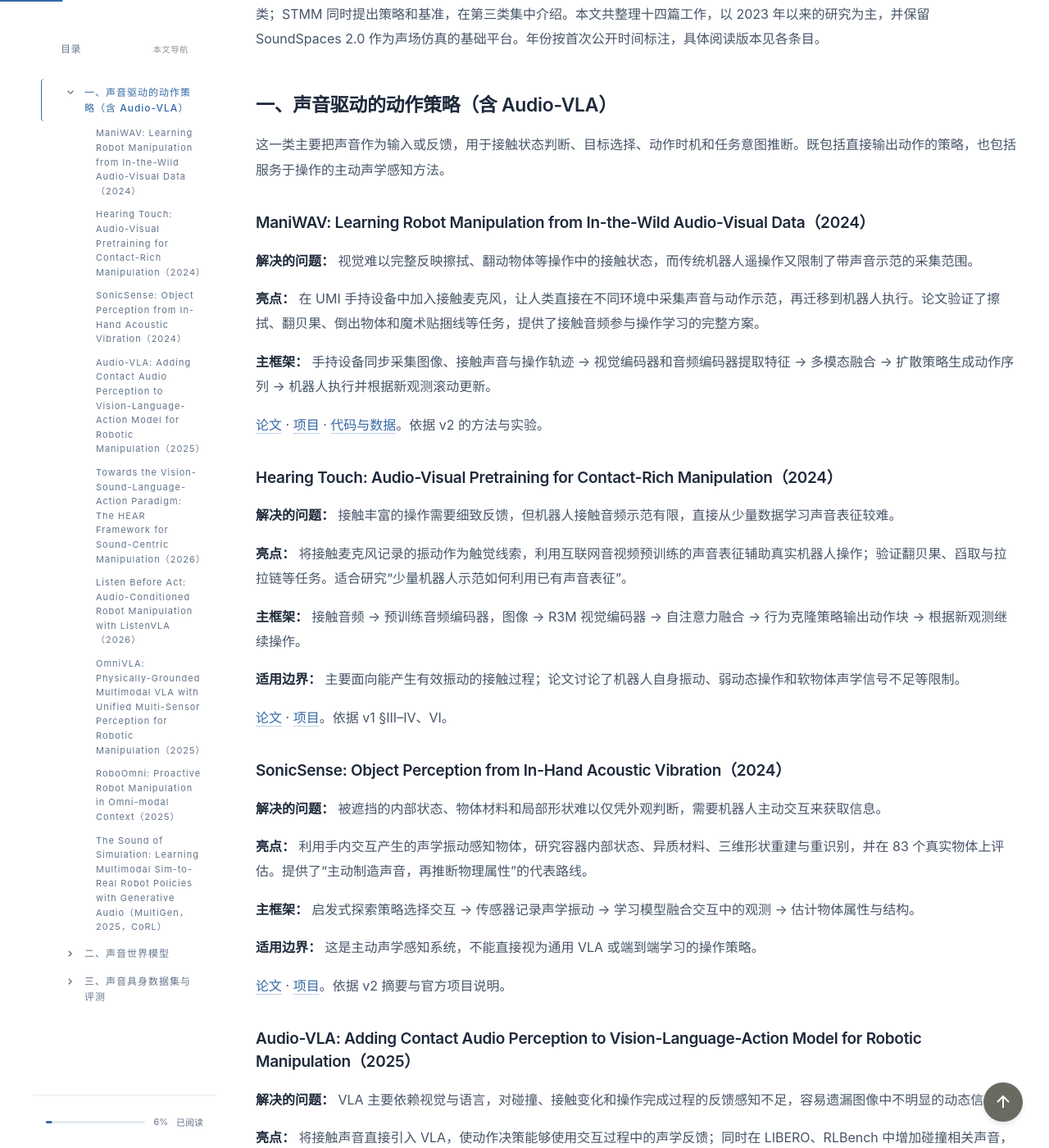
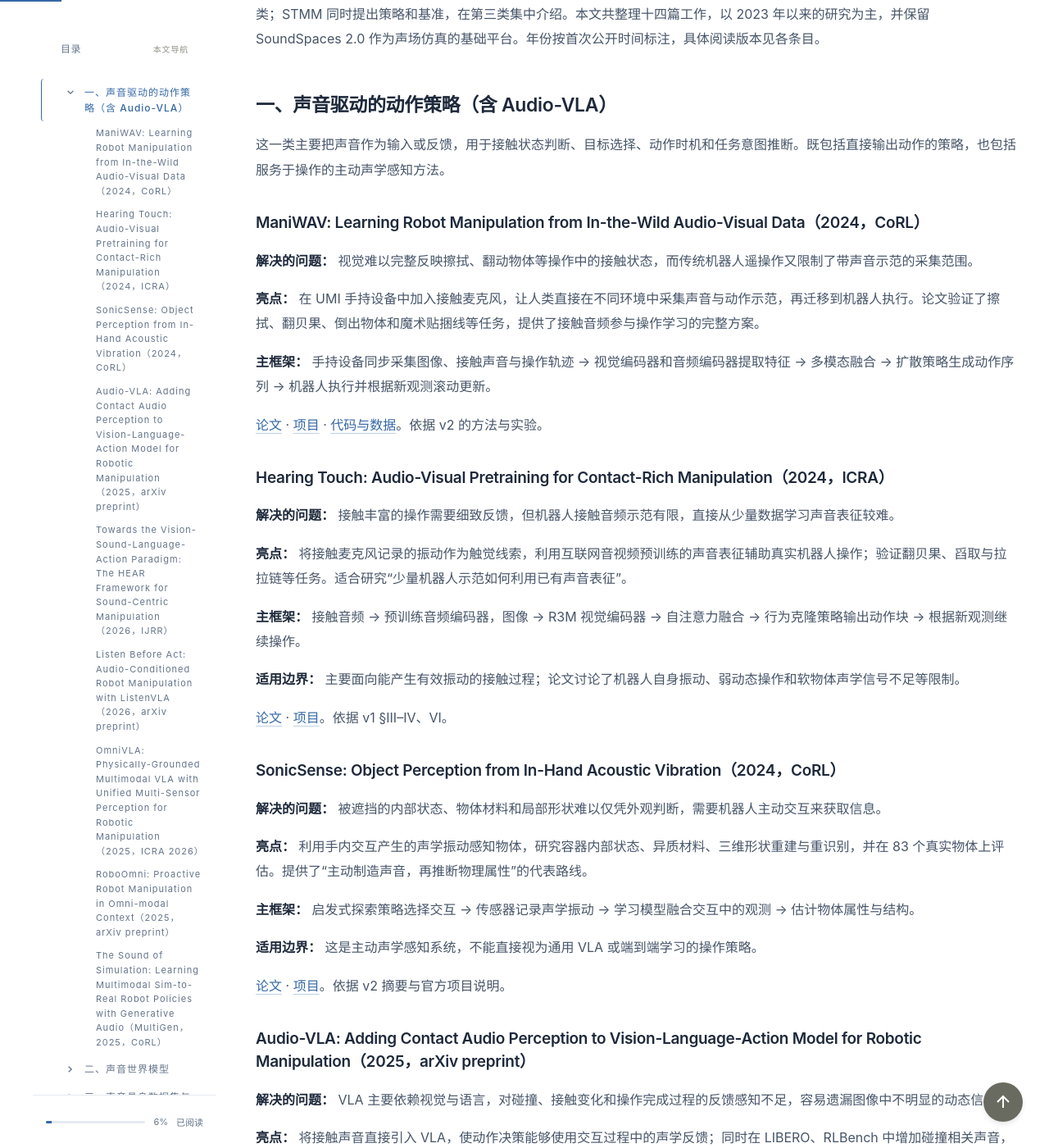
Before and after one commit to Keith-814/Keith-s-EAI-Learning, a Jekyll site: the page built from _posts/research/2026-11-20-audio-embodied-intelligence-survey.md, in a window 1280 px wide and 1400 px high, scrolled down 770 px. Shown: the whole window at 82% size. Built offline with Jekyll 4.4.1, drawn with Linux system fonts in a browser that asks for light colours; some of the changed text lies outside the part shown.

Commit message:
加上发布期刊

```diff
--- a/_posts/research/2026-11-20-audio-embodied-intelligence-survey.md
+++ b/_posts/research/2026-11-20-audio-embodied-intelligence-survey.md
@@ -23,7 +23,7 @@ excerpt: "按声音驱动的动作策略、声音世界模型、声音具身数
 
 这一类主要把声音作为输入或反馈，用于接触状态判断、目标选择、动作时机和任务意图推断。既包括直接输出动作的策略，也包括服务于操作的主动声学感知方法。
 
-### ManiWAV: Learning Robot Manipulation from In-the-Wild Audio-Visual Data（2024）
+### ManiWAV: Learning Robot Manipulation from In-the-Wild Audio-Visual Data（2024，CoRL）
 
 **解决的问题：** 视觉难以完整反映擦拭、翻动物体等操作中的接触状态，而传统机器人遥操作又限制了带声音示范的采集范围。
 
@@ -33,7 +33,7 @@ excerpt: "按声音驱动的动作策略、声音世界模型、声音具身数
 
 [论文][maniwav] · [项目][maniwav-project] · [代码与数据][maniwav-code]。依据 v2 的方法与实验。
 
-### Hearing Touch: Audio-Visual Pretraining for Contact-Rich Manipulation（2024）
+### Hearing Touch: Audio-Visual Pretraining for Contact-Rich Manipulation（2024，ICRA）
 
 **解决的问题：** 接触丰富的操作需要细致反馈，但机器人接触音频示范有限，直接从少量数据学习声音表征较难。
 
@@ -45,7 +45,7 @@ excerpt: "按声音驱动的动作策略、声音世界模型、声音具身数
 
 [论文][hearing-touch] · [项目][hearing-touch-project]。依据 v1 §III–IV、VI。
 
-### SonicSense: Object Perception from In-Hand Acoustic Vibration（2024）
+### SonicSense: Object Perception from In-Hand Acoustic Vibration（2024，CoRL）
 
 **解决的问题：** 被遮挡的内部状态、物体材料和局部形状难以仅凭外观判断，需要机器人主动交互来获取信息。
 
@@ -57,7 +57,7 @@ excerpt: "按声音驱动的动作策略、声音世界模型、声音具身数
 
 [论文][sonicsense] · [项目][sonicsense-project]。依据 v2 摘要与官方项目说明。
 
-### Audio-VLA: Adding Contact Audio Perception to Vision-Language-Action Model for Robotic Manipulation（2025）
+### Audio-VLA: Adding Contact Audio Perception to Vision-Language-Action Model for Robotic Manipulation（2025，arXiv preprint）
 
 **解决的问题：** VLA 主要依赖视觉与语言，对碰撞、接触变化和操作完成过程的反馈感知不足，容易遗漏图像中不明显的动态信息。
 
@@ -67,7 +67,7 @@ excerpt: "按声音驱动的动作策略、声音世界模型、声音具身数
 
 [论文][audio-vla]。依据 v1 §III–IV。
 
-### Towards the Vision-Sound-Language-Action Paradigm: The HEAR Framework for Sound-Centric Manipulation（2026）
+### Towards the Vision-Sound-Language-Action Paradigm: The HEAR Framework for Sound-Centric Manipulation（2026，IJRR）
 
 **解决的问题：** 提示音、碰撞声等短促信号可能在动作块执行期间出现并消失，机器人下一次更新策略时已经无法听到，导致漏响应或动作时机错误。
 
@@ -77,7 +77,7 @@ excerpt: "按声音驱动的动作策略、声音世界模型、声音具身数
 
 [论文][hear] · [项目][hear-project] · [代码][hear-code] · [OpenX-Sound][openx-sound]。依据 v2 §3–6；OpenX-Sound 的声音为合成增强。
 
-### Listen Before Act: Audio-Conditioned Robot Manipulation with ListenVLA（2026）
+### Listen Before Act: Audio-Conditioned Robot Manipulation with ListenVLA（2026，arXiv preprint）
 
 **解决的问题：** 给 VLA 加入音频输入后，模型仍可能只依赖视觉或固定动作模式，缺少对声音变化与动作变化之间关系的明确学习。
 
@@ -87,7 +87,7 @@ excerpt: "按声音驱动的动作策略、声音世界模型、声音具身数
 
 [论文][listenvla]。依据 v1 §III–IV；配套 LIBERO-Audio 包含八项任务、960 条示范。
 
-### OmniVLA: Physically-Grounded Multimodal VLA with Unified Multi-Sensor Perception for Robotic Manipulation（2025）
+### OmniVLA: Physically-Grounded Multimodal VLA with Unified Multi-Sensor Perception for Robotic Manipulation（2025，ICRA 2026）
 
 **解决的问题：** RGB 预训练 VLA 难以直接解释麦克风阵列、红外和毫米波等异构传感器信息，额外模态的机器人数据又较少。
 
@@ -99,7 +99,7 @@ excerpt: "按声音驱动的动作策略、声音世界模型、声音具身数
 
 [论文][omnivla] · [代码][omnivla-code]。首次公开于 2025 年，依据 2026 年修订的 v3 §III–IV。
 
-### RoboOmni: Proactive Robot Manipulation in Omni-modal Context（2025）
+### RoboOmni: Proactive Robot Manipulation in Omni-modal Context（2025，arXiv preprint）
 
 **解决的问题：** 机器人通常等待明确指令，难以根据多人对话、环境声音和视觉上下文推断用户当前需要的操作。
 
@@ -125,7 +125,7 @@ excerpt: "按声音驱动的动作策略、声音世界模型、声音具身数
 
 这一类把未来声音或未来视听观测作为显式预测目标，再用于机器人决策。阅读时应区分：预测是否以候选动作为条件、是否支持多步推演，以及预测结果是否真正参与部署决策。这里集中保留两篇直接相关的工作。
 
-### Learning Robot Manipulation from Audio World Models（2025）
+### Learning Robot Manipulation from Audio World Models（2025，arXiv preprint）
 
 **解决的问题：** 只利用当前声音难以提前判断操作过程的发展，例如根据注水声音变化决定何时停止，需要对未来声音进行预测。
 
@@ -137,7 +137,7 @@ excerpt: "按声音驱动的动作策略、声音世界模型、声音具身数
 
 [论文][audio-wm]。依据 v1 §2–3。
 
-### Audio-Visual World Models: Learning Physically Grounded Multisensory Dynamics（2025）
+### Audio-Visual World Models: Learning Physically Grounded Multisensory Dynamics（2025，arXiv preprint）
 
 **解决的问题：** 视觉世界模型缺少对声音变化的预测，难以同时描述机器人移动后看到什么、听到什么，以及声源方向和声场如何改变。
 
@@ -163,7 +163,7 @@ excerpt: "按声音驱动的动作策略、声音世界模型、声音具身数
 
 [论文][rh20t] · [项目与数据][rh20t-project] · [API][rh20t-api]。依据 v2 摘要与官方说明，未检查全量数据。
 
-### From Instruction to Event: Sound-Triggered Mobile Manipulation（STMM，2026）
+### From Instruction to Event: Sound-Triggered Mobile Manipulation（STMM，2026，arXiv preprint）
 
 **解决的问题：** 机器人通常接收完整动作指令，缺少从环境声音事件出发，完成导航、操作并消除事件声源的系统性任务与评测。
 
@@ -175,7 +175,7 @@ excerpt: "按声音驱动的动作策略、声音世界模型、声音具身数
 
 [论文][stmm]。依据 v3 的任务、环境、方法、实验及附录；它也属于第一类的声音事件驱动策略。
 
-### SoundSpaces 2.0: A Simulation Platform for Visual-Acoustic Learning（2022，基础平台）
+### SoundSpaces 2.0: A Simulation Platform for Visual-Acoustic Learning（2022，arXiv preprint，基础平台）
 
 **解决的问题：** 视听导航需要随智能体位置、朝向和环境材质变化的声音，固定位置的预计算声音难以支持连续交互。
 
```
Also changed, not shown: other parts of _posts/research/2026-11-20-audio-embodied-intelligence-survey.md (+1 -1 lines).
